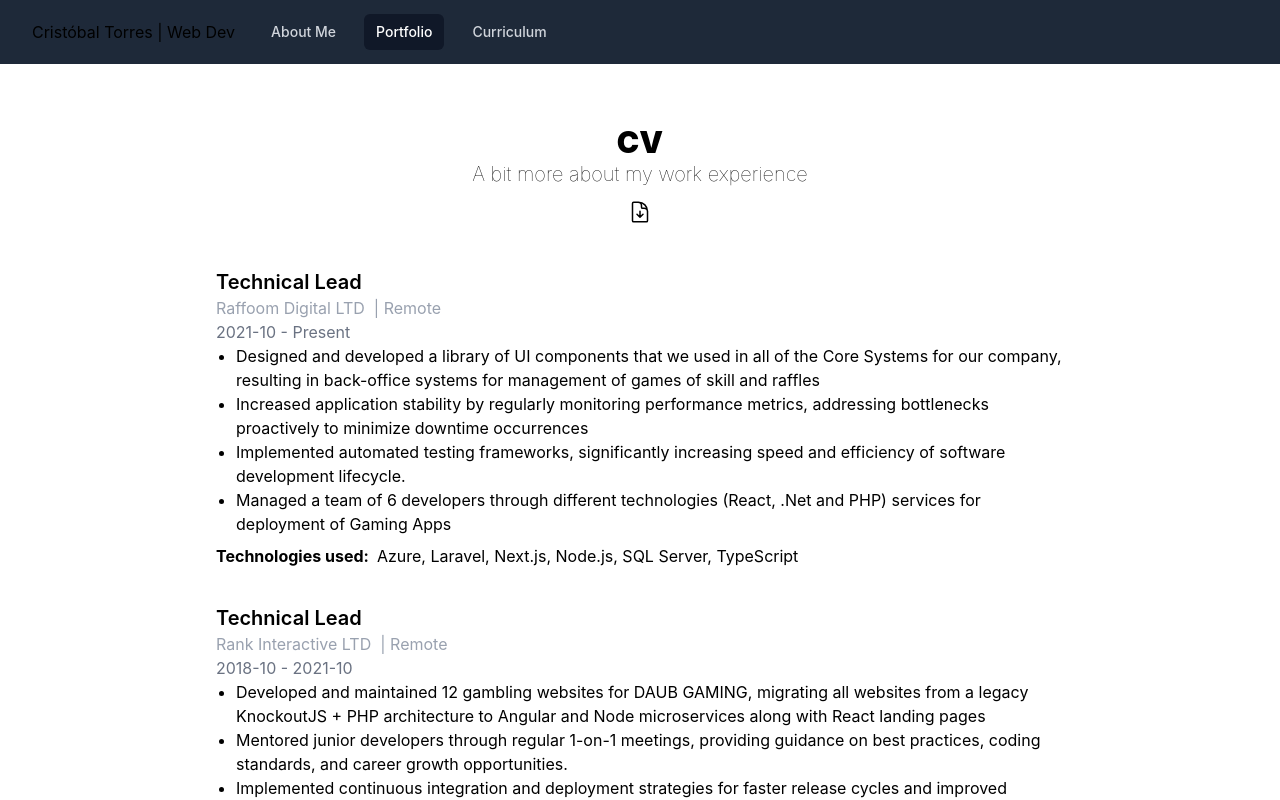
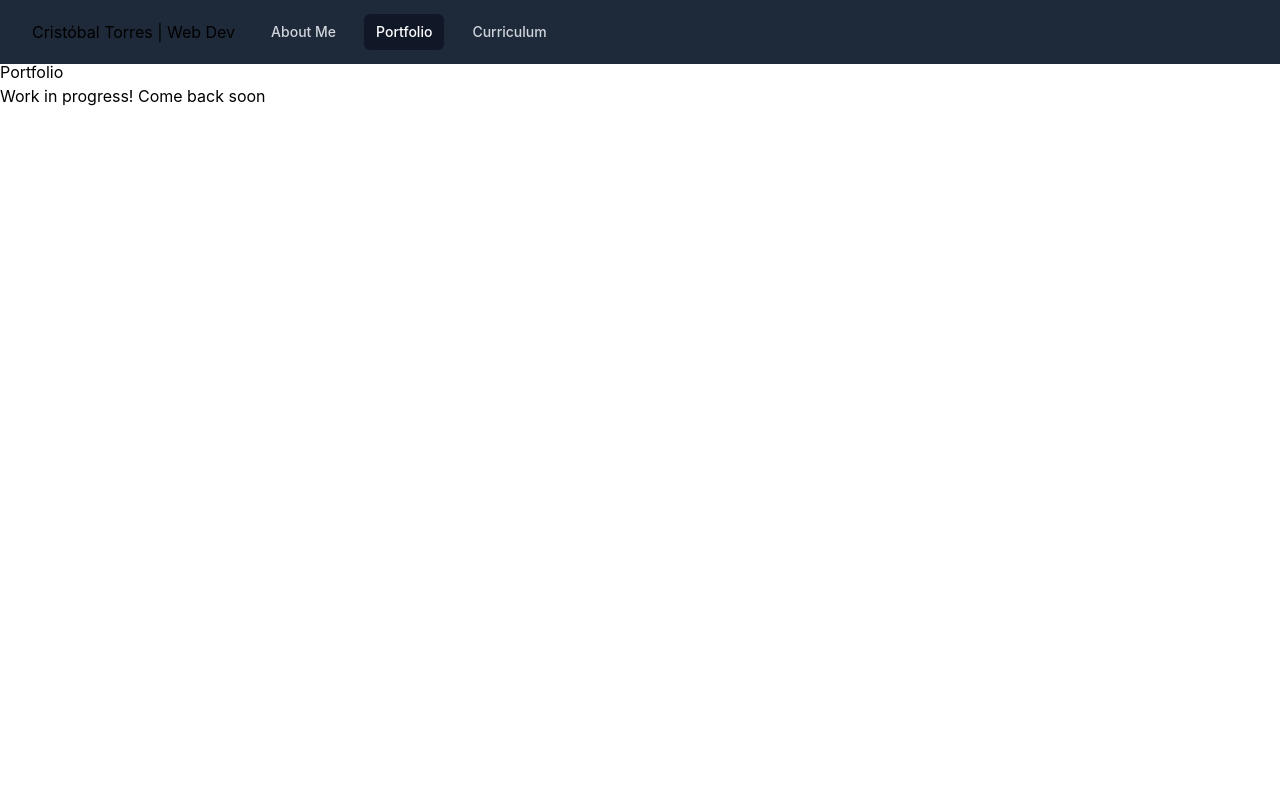
Before and after one commit to delebrindel/ctmelgozasite, a React (Vite) app: page / in a window 1280 px wide. Both pictures are taken after a click on the element "Portfolio". Shown: the top 800 px of the page. Built offline with nearby package versions, Linux system fonts and the light colour scheme.

Commit message:
FEAT - Portfolio

```diff
--- /dev/null
+++ b/src/Components/Portfolio/Portfolio.Component.tsx
@@ -0,0 +1,8 @@
+export const Portfolio = ()=> {
+  return (
+    <div className="portfolio">
+      <h1>Portfolio</h1>
+      <p>Work in progress! Come back soon</p>
+    </div>
+  );
+}
--- a/src/Components/UI/Router.Component.tsx
+++ b/src/Components/UI/Router.Component.tsx
@@ -2,13 +2,14 @@ import { useAppStore } from "../../Global/App.Store";
 import { ROUTES } from "../../Global/Constants.Enum";
 import { About } from "../About/About.Component";
 import { CV } from "../CV/CV.Component";
+import { Portfolio } from "../Portfolio/Portfolio.Component";
 
 export const Router = () => {
   const { currentRoute } = useAppStore();
   return (
     <div className="my-15 ">
       {currentRoute === ROUTES.ABOUT && <About />}
-      {currentRoute === ROUTES.PORTFOLIO && <CV />}
+      {currentRoute === ROUTES.PORTFOLIO && <Portfolio/>}
       {currentRoute === ROUTES.CV && <CV />}
     </div>
   );
```
